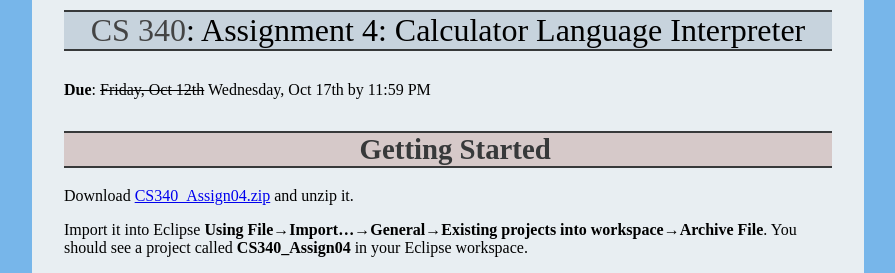
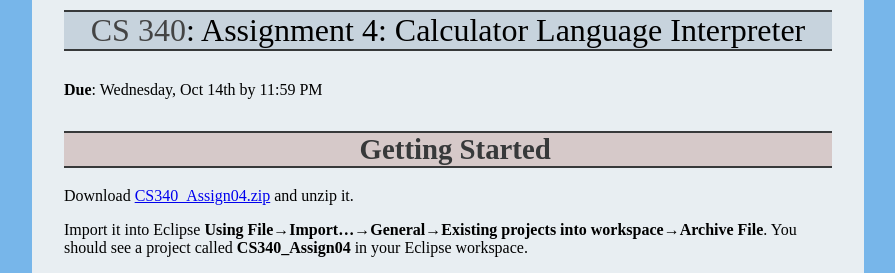
Before and after one commit to ycpcs/cs340-fall2026, a Jekyll site: the page built from assign/assign04.md, in a window 1280 px wide and 900 px high. Shown: the top 273 px of the window, without its empty margins (192-1087 px from the left). Built offline with Jekyll 4.4.1, drawn with Linux system fonts in a browser that asks for light colours.

Commit message:
Update assign04.md

```diff
--- a/assign/assign04.md
+++ b/assign/assign04.md
@@ -3,7 +3,7 @@ layout: default
 title: "Assignment 4: Calculator Language Interpreter"
 ---
 
-**Due**: <strike>Friday, Oct 12th</strike> Wednesday, Oct 17th by 11:59 PM
+**Due**: Wednesday, Oct 14th by 11:59 PM
 
 Getting Started
 ===============
```
